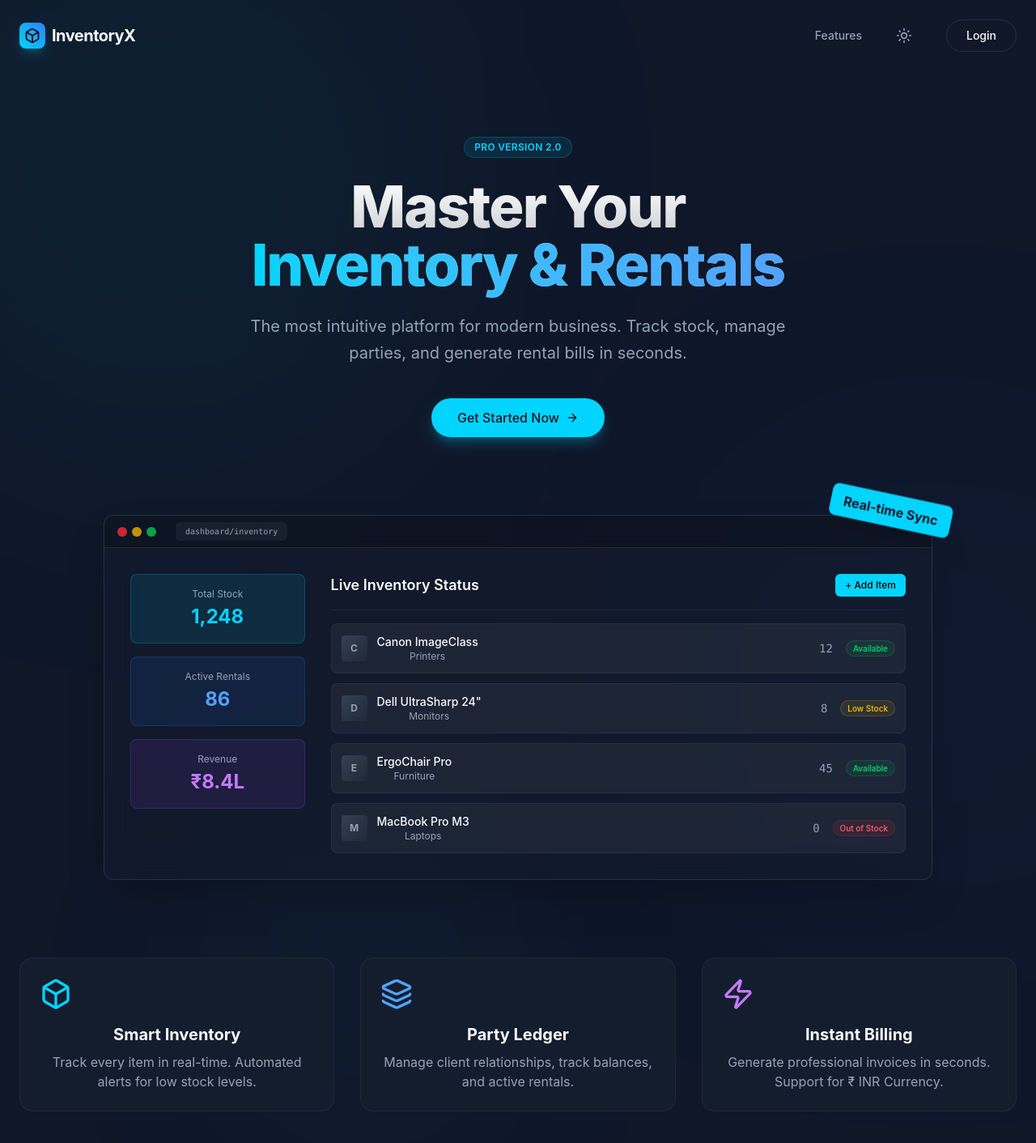
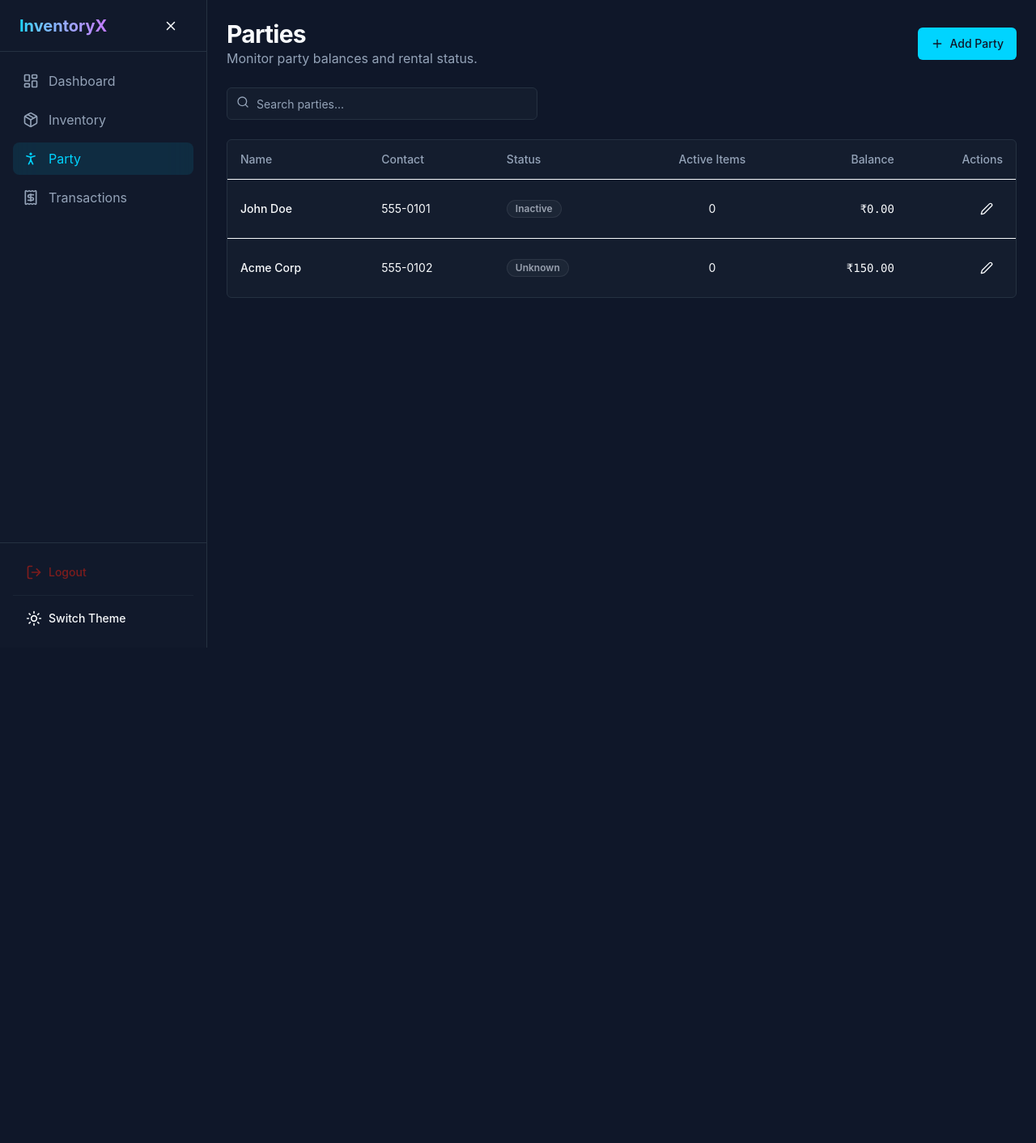
Before and after one commit to shivamkamal3379/Inventory-X, a React (Vite) app: page /dashboard/party in a window 1280 px wide. Before the commit this address led to /. Shown: the whole page at 81% size. After the commit the page ends 800 px from the top, so only its background shows below. Built offline with nearby package versions, Linux system fonts and the light colour scheme; sample sign-in values are in the browser's storage.

Commit message:
Light Mode Made UpGraded in the application and some Transaction Routes Changed

```diff
--- a/src/App.jsx
+++ b/src/App.jsx
@@ -28,7 +28,7 @@ function App() {
           <Route path="/dashboard" element={<DashboardLayout />}>
             <Route index element={<DashboardHome />} />
             <Route path="inventory" element={<Inventory />} />
-            <Route path="ledger" element={<Ledger />} />
+            <Route path="party" element={<Ledger />} />
             <Route path="transactions" element={<Transactions />} />
           </Route>
         </Route>
--- a/src/index.css
+++ b/src/index.css
@@ -33,32 +33,32 @@
 }
 
 .light {
-  --background: 0 0% 100%;
-  --foreground: 222 47% 11%;
+  --background: 210 40% 98%; /* Slightly off-white/slate tint for better contrast */
+  --foreground: 222 47% 5%; /* Almost black for maximum contrast */
 
-  --card: 0 0% 100%;
-  --card-foreground: 222 47% 11%;
+  --card: 0 0% 100%; /* Pure White */
+  --card-foreground: 222 47% 5%;
 
   --popover: 0 0% 100%;
-  --popover-foreground: 222 47% 11%;
+  --popover-foreground: 222 47% 5%;
 
   --primary: 221 83% 53%; /* Blue */
-  --primary-foreground: 210 40% 98%;
+  --primary-foreground: 0 0% 100%; /* Pure white text */
 
   --secondary: 210 40% 96.1%;
-  --secondary-foreground: 222 47% 11%;
+  --secondary-foreground: 222 47% 5%;
 
   --muted: 210 40% 96.1%;
-  --muted-foreground: 215.4 16.3% 46.9%;
+  --muted-foreground: 215 25% 30%; /* Much darker gray for readability */
 
   --accent: 210 40% 96.1%;
-  --accent-foreground: 222 47% 11%;
+  --accent-foreground: 222 47% 5%;
 
   --destructive: 0 84.2% 60.2%;
   --destructive-foreground: 210 40% 98%;
 
-  --border: 214.3 31.8% 91.4%;
-  --input: 214.3 31.8% 91.4%;
+  --border: 214.3 31.8% 80%; /* Darker border for distinct separation */
+  --input: 214.3 31.8% 80%;
   --ring: 221 83% 53%;
 }
 
--- a/src/layouts/DashboardLayout.jsx
+++ b/src/layouts/DashboardLayout.jsx
@@ -1,6 +1,6 @@
 import { useState } from 'react';
 import { Outlet, NavLink, useNavigate } from 'react-router-dom';
-import { LayoutDashboard, Package, Wallet, Receipt, LogOut, Menu, X, Sun, Moon } from 'lucide-react';
+import { LayoutDashboard, Package, Wallet, Receipt, LogOut, Menu, X, Sun, Moon, PersonStanding } from 'lucide-react';
 import { motion, AnimatePresence } from 'framer-motion';
 import { cn } from '../lib/utils';
 import { Button } from '../components/ui/Button';
@@ -19,7 +19,7 @@ export default function DashboardLayout() {
   const navItems = [
     { icon: LayoutDashboard, label: 'Dashboard', path: '/dashboard' },
     { icon: Package, label: 'Inventory', path: '/dashboard/inventory' },
-    { icon: Wallet, label: 'Ledger', path: '/dashboard/ledger' },
+    { icon: PersonStanding, label: 'Party', path: '/dashboard/party' },
     { icon: Receipt, label: 'Transactions', path: '/dashboard/transactions' },
   ];
 
--- a/src/pages/LandingPage.jsx
+++ b/src/pages/LandingPage.jsx
@@ -21,16 +21,16 @@ export default function LandingPage() {
       <nav className="relative z-10 flex items-center justify-between px-6 py-6 max-w-7xl mx-auto">
         <div className="flex items-center gap-2">
             <div className="w-8 h-8 bg-gradient-to-tr from-primary to-blue-500 rounded-lg flex items-center justify-center shadow-lg shadow-primary/20">
-                <Box className="text-black w-5 h-5" />
+                <Box className="text-white w-5 h-5" />
             </div>
-            <span className="font-bold text-xl tracking-tight">InventoryX</span>
+            <span className="font-bold text-xl tracking-tight text-foreground">InventoryX</span>
         </div>
         <div className="hidden md:flex items-center gap-8">
             <a href="#features" className="text-sm font-medium text-muted-foreground hover:text-primary transition-colors">Features</a>
             <Button onClick={() => setTheme(theme === 'dark' ? 'light' : 'dark')} variant="ghost" size="icon" className="text-muted-foreground hover:text-primary">
                 {theme === 'dark' ? <Sun size={20} /> : <Moon size={20} />}
             </Button>
-            <Button onClick={() => navigate('/login')} variant="outline" className="rounded-full px-6 border-white/10 hover:bg-white/5 hover:text-primary">
+            <Button onClick={() => navigate('/login')} variant="outline" className="rounded-full px-6 border-border hover:bg-accent hover:text-primary">
                 Login
             </Button>
         </div>
@@ -46,7 +46,7 @@ export default function LandingPage() {
              <span className="inline-block py-1 px-3 rounded-full bg-primary/10 text-primary text-xs font-semibold tracking-wide mb-6 border border-primary/20">
                 PRO VERSION 2.0
              </span>
-             <h1 className="text-5xl md:text-7xl font-extrabold tracking-tight mb-6 bg-gradient-to-b from-white to-white/60 bg-clip-text text-transparent">
+             <h1 className="text-5xl md:text-7xl font-extrabold tracking-tight mb-6 text-foreground">
                 Master Your <br />
                 <span className="bg-gradient-to-r from-primary to-blue-400 bg-clip-text text-transparent">Inventory & Rentals</span>
              </h1>
@@ -69,15 +69,15 @@ export default function LandingPage() {
             transition={{ duration: 0.8 }}
             viewport={{ once: true }}
          >
-            <div className="relative rounded-xl border border-white/10 bg-card/50 backdrop-blur-xl shadow-2xl overflow-hidden">
+            <div className="relative rounded-xl border border-border bg-card/50 backdrop-blur-xl shadow-2xl overflow-hidden">
                 {/* Window Header */}
-                <div className="h-10 border-b border-white/10 bg-black/20 flex items-center px-4 gap-2">
+                <div className="h-10 border-b border-border bg-muted/20 flex items-center px-4 gap-2">
                     <div className="flex gap-1.5">
                         <div className="w-3 h-3 rounded-full bg-red-500/80" />
                         <div className="w-3 h-3 rounded-full bg-yellow-500/80" />
                         <div className="w-3 h-3 rounded-full bg-green-500/80" />
                     </div>
-                    <div className="ml-4 px-3 py-1 bg-white/5 rounded-md text-[10px] text-muted-foreground font-mono">
+                    <div className="ml-4 px-3 py-1 bg-muted rounded-md text-[10px] text-muted-foreground font-mono">
                         dashboard/inventory
                     </div>
                 </div>
@@ -102,9 +102,9 @@ export default function LandingPage() {
 
                     {/* Main Table Area */}
                     <div className="md:col-span-3 space-y-4">
-                        <div className="flex items-center justify-between pb-4 border-b border-white/5">
-                            <h3 className="font-semibold text-lg">Live Inventory Status</h3>
-                            <button className="text-xs bg-primary text-black px-3 py-1.5 rounded-md font-medium">
+                        <div className="flex items-center justify-between pb-4 border-b border-border">
+                            <h3 className="font-semibold text-lg text-foreground">Live Inventory Status</h3>
+                            <button className="text-xs bg-primary text-primary-foreground px-3 py-1.5 rounded-md font-medium">
                                 + Add Item
                             </button>
                         </div>
@@ -116,22 +116,22 @@ export default function LandingPage() {
                                 { name: 'ErgoChair Pro', cat: 'Furniture', stock: 45, status: 'Available' },
                                 { name: 'MacBook Pro M3', cat: 'Laptops', stock: 0, status: 'Out of Stock' },
                             ].map((item, i) => (
-                                <div key={i} className="flex items-center justify-between p-3 rounded-lg bg-white/5 hover:bg-white/10 transition-colors border border-white/5">
+                                <div key={i} className="flex items-center justify-between p-3 rounded-lg bg-muted/50 hover:bg-muted transition-colors border border-border">
                                     <div className="flex items-center gap-3">
-                                        <div className="w-8 h-8 rounded bg-gradient-to-br from-gray-700 to-gray-800 flex items-center justify-center text-xs font-bold text-gray-400">
+                                        <div className="w-8 h-8 rounded bg-gradient-to-br from-gray-700 to-gray-800 flex items-center justify-center text-xs font-bold text-white">
                                             {item.name[0]}
                                         </div>
                                         <div>
-                                            <div className="text-sm font-medium">{item.name}</div>
+                                            <div className="text-sm font-medium text-foreground">{item.name}</div>
                                             <div className="text-xs text-muted-foreground">{item.cat}</div>
                                         </div>
                                     </div>
                                     <div className="flex items-center gap-4 text-sm">
                                         <span className="font-mono text-muted-foreground">{item.stock}</span>
                                         <span className={`px-2 py-0.5 rounded-full text-[10px] font-medium border ${
-                                            item.status === 'Available' ? 'bg-green-500/10 text-green-400 border-green-500/20' :
-                                            item.status === 'Low Stock' ? 'bg-yellow-500/10 text-yellow-400 border-yellow-500/20' :
-                                            'bg-red-500/10 text-red-400 border-red-500/20'
+                                            item.status === 'Available' ? 'bg-green-500/10 text-green-500 border-green-500/20' :
+                                            item.status === 'Low Stock' ? 'bg-yellow-500/10 text-yellow-500 border-yellow-500/20' :
+                                            'bg-red-500/10 text-red-500 border-red-500/20'
                                         }`}>
                                             {item.status}
                                         </span>
@@ -154,19 +154,19 @@ export default function LandingPage() {
          </motion.div>
 
          <div className="mt-24 grid grid-cols-1 md:grid-cols-3 gap-8 w-full">
-            <div className="p-6 rounded-2xl bg-card border border-white/5 hover:border-primary/50 transition-colors group">
+            <div className="p-6 rounded-2xl bg-card border border-border hover:border-primary/50 transition-colors group">
                 <Box className="w-10 h-10 text-primary mb-4 group-hover:scale-110 transition-transform" />
-                <h3 className="text-xl font-bold mb-2">Smart Inventory</h3>
+                <h3 className="text-xl font-bold mb-2 text-foreground">Smart Inventory</h3>
                 <p className="text-muted-foreground">Track every item in real-time. Automated alerts for low stock levels.</p>
             </div>
-            <div className="p-6 rounded-2xl bg-card border border-white/5 hover:border-blue-500/50 transition-colors group">
+            <div className="p-6 rounded-2xl bg-card border border-border hover:border-blue-500/50 transition-colors group">
                 <Layers className="w-10 h-10 text-blue-400 mb-4 group-hover:scale-110 transition-transform" />
-                <h3 className="text-xl font-bold mb-2">Party Ledger</h3>
+                <h3 className="text-xl font-bold mb-2 text-foreground">Party Ledger</h3>
                 <p className="text-muted-foreground">Manage client relationships, track balances, and active rentals.</p>
             </div>
-            <div className="p-6 rounded-2xl bg-card border border-white/5 hover:border-purple-500/50 transition-colors group">
+            <div className="p-6 rounded-2xl bg-card border border-border hover:border-purple-500/50 transition-colors group">
                 <Zap className="w-10 h-10 text-purple-400 mb-4 group-hover:scale-110 transition-transform" />
-                <h3 className="text-xl font-bold mb-2">Instant Billing</h3>
+                <h3 className="text-xl font-bold mb-2 text-foreground">Instant Billing</h3>
                 <p className="text-muted-foreground">Generate professional invoices in seconds. Support for ₹ INR Currency.</p>
             </div>
          </div>
--- a/src/pages/Ledger.jsx
+++ b/src/pages/Ledger.jsx
@@ -64,7 +64,7 @@ export default function Ledger() {
     <div className="space-y-6">
       <div className="flex flex-col sm:flex-row justify-between items-start sm:items-center gap-4">
         <div>
-            <h2 className="text-3xl font-bold tracking-tight">Ledger</h2>
+            <h2 className="text-3xl font-bold tracking-tight">Parties</h2>
             <p className="text-muted-foreground">Monitor party balances and rental status.</p>
         </div>
         <Button onClick={() => openModal()}>
```
Also changed, not shown: src/components/ThemeContext.jsx (line endings or trailing spaces), src/components/ui/Button.jsx (line endings or trailing spaces), src/components/ui/Card.jsx (line endings or trailing spaces), src/components/ui/Input.jsx (line endings or trailing spaces), src/services/auth.js (line endings or trailing spaces), 1 other file (tests, documents, lock files or other folders).
